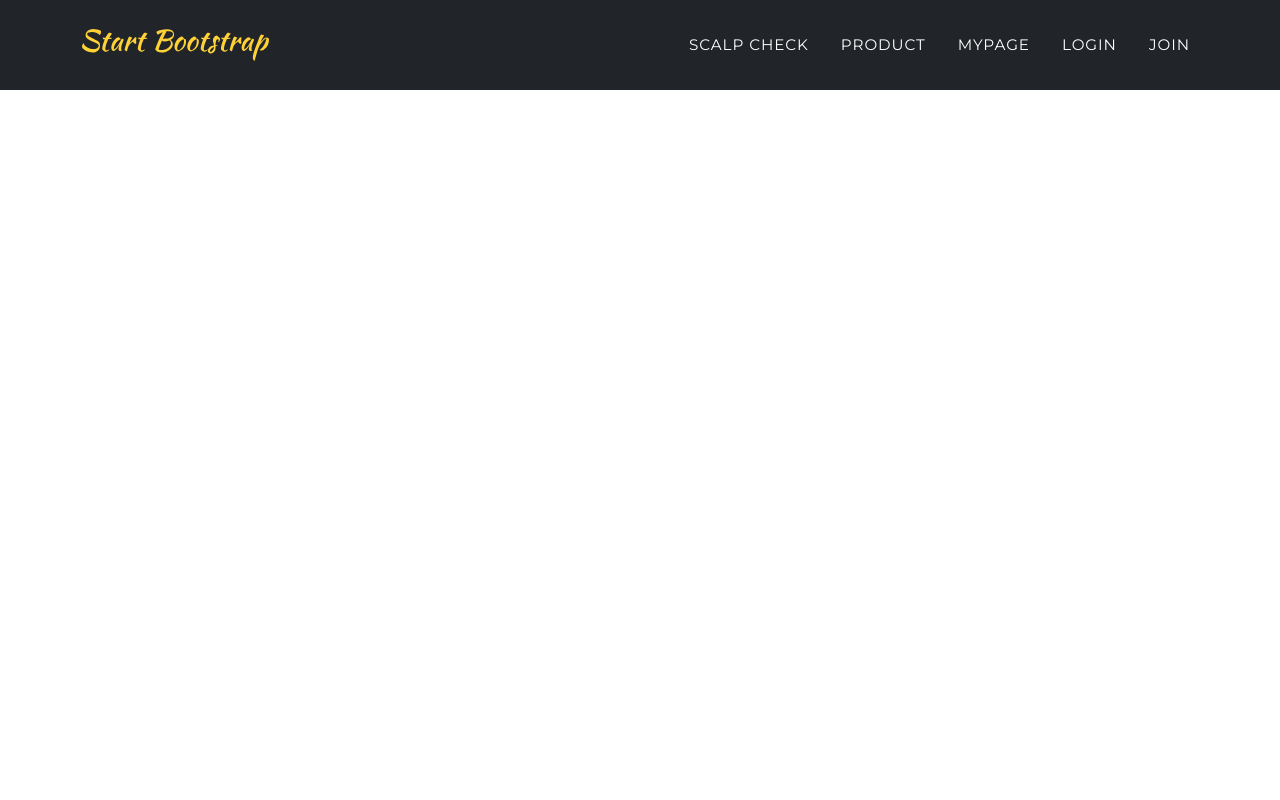
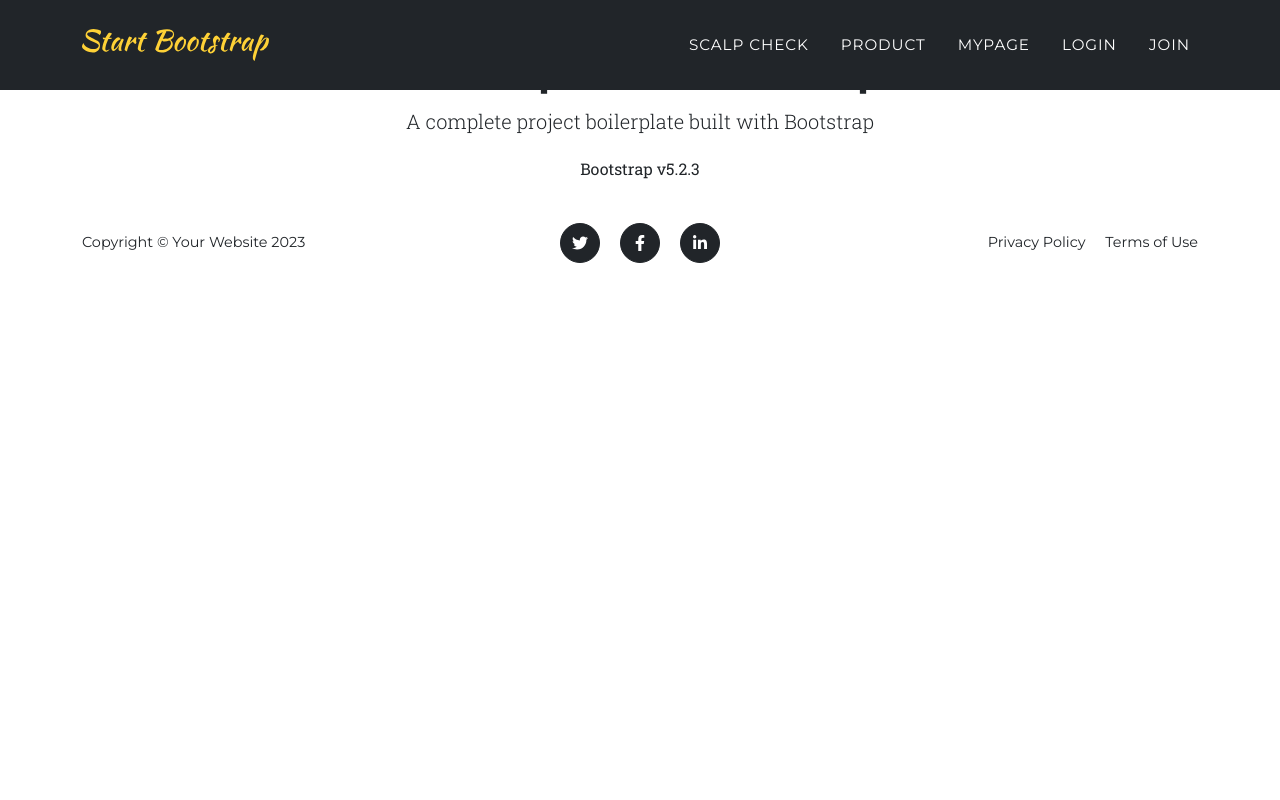
Before and after one commit to songi061/dongaPJT, a Django app: page /join/ in a window 1280 px wide. Run offline with Django 4.2, Linux system fonts and the light colour scheme; some libraries are stand-ins or nearby versions.

Commit message:
Web Frame v2

```diff
--- a/rootWEB/mainApp/templates/mainpage/join.html
+++ b/rootWEB/mainApp/templates/mainpage/join.html
@@ -1,7 +1,14 @@
 {% include 'header.html' %}
 
 <body>
-회원가입 페이지
+    <!-- Page content-->
+    <div class="container">
+        <div class="text-center mt-5">
+            <h1>A Bootstrap 5 Starter Template</h1>
+            <p class="lead">A complete project boilerplate built with Bootstrap</p>
+            <p>Bootstrap v5.2.3</p>
+        </div>
+    </div>
 </body>
 
 
```
Also changed, not shown: rootWEB/mainApp/templates/mainpage/login.html (+8 -1 lines), rootWEB/mainApp/templates/mainpage/my.html (+8 -2 lines), rootWEB/mainApp/templates/mainpage/scalp.html (+8 -1 lines), rootWEB/mainApp/templates/mainpage/shampoo.html (+8 -1 lines).
